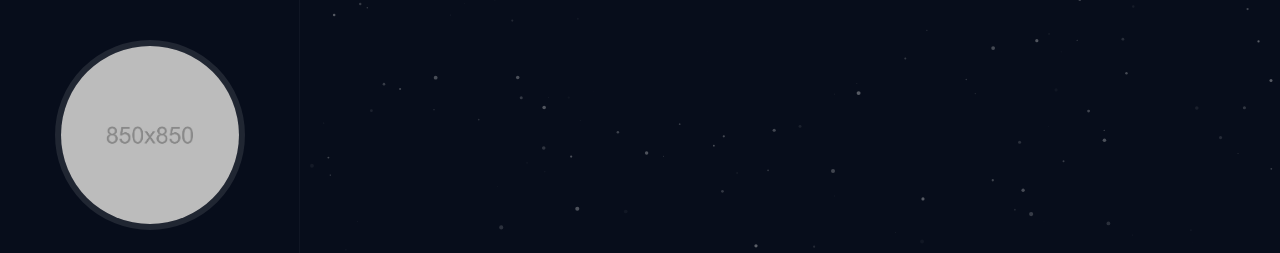
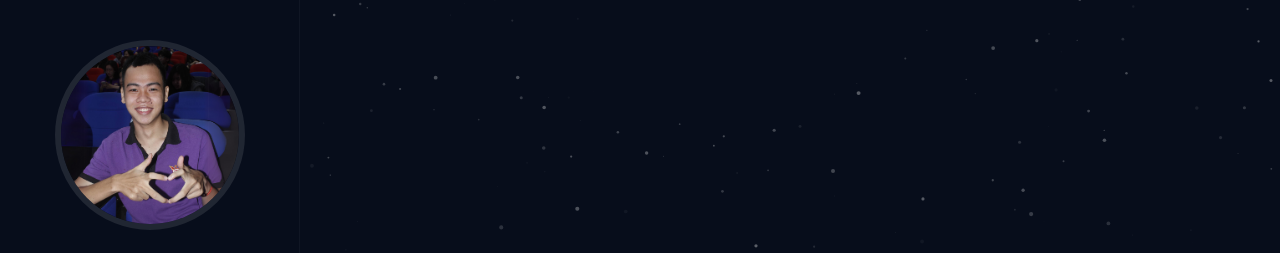
Before and after one commit to mhung2026/info, a plain HTML site: page index.html in a window 1280 px wide. Shown: the top 253 px of the page. Drawn offline with Linux system fonts and the light colour scheme; animation ran at ten frames a second.

Commit message:
fix code

```diff
--- a/index.html
+++ b/index.html
@@ -27,10 +27,7 @@
                     <div class="st-main-header-in">
                         <div class="st-main-header-left">
                             <div class="st-header-author">
-                                <img
-                                    src="assets/img/section/hero-img.jpg"
-                                    alt=""
-                                />
+                                <img src="assets/img/section/avt.png" alt="" />
                             </div>
                         </div>
                         <div class="st-main-header-right">
```
Also changed, not shown: assets/img/section/avt.png (added).
